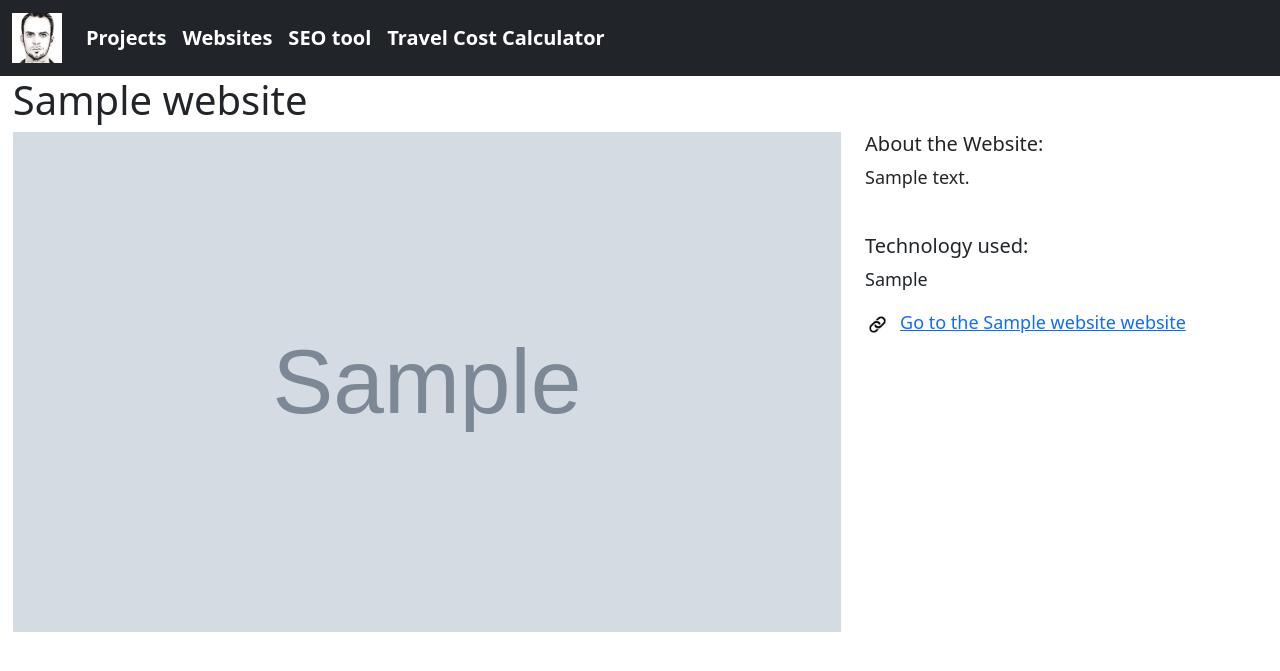
After one commit to sborto86/portfolio, a Django app: a page that uses portfolio/templates/menu.html in a window 1280 px wide. The commit adds this page. Shown: the top 671 px of the page. Run offline with Django 4.2, Linux system fonts and the light colour scheme; tables that the repository leaves empty hold one stand-in row (values such as "Sample post"); grey boxes marked "Sample" are stand-in pictures; some libraries are stand-ins or nearby versions.

Commit message:
Added Websites section

```diff
--- a/portfolio/templates/menu.html
+++ b/portfolio/templates/menu.html
@@ -1,5 +1,5 @@
 {% load static%}
-<nav class="navbar navbar-expand-lg navbar-light bg-light">
+<nav class="navbar navbar-expand-lg navbar-dark bg-dark">
     <div class="container-fluid">
         <!-- Add a logo to the navbar -->
         <a class="navbar-brand" href="#">
@@ -16,6 +16,9 @@
                     <a class="nav-link" href="{% url 'project_index' %}">Projects</a>
                 </li>
                 <li class="nav-item">
+                    <a class="nav-link" href="{% url 'website_index' %}">Websites</a>
+                </li>
+                <li class="nav-item">
                     <a class="nav-link" href="{% url 'keyword_search'%}">SEO tool</a>
                 </li>
                 <li class="nav-item">
--- a/projects/admin.py
+++ b/projects/admin.py
@@ -1,4 +1,6 @@
 from django.contrib import admin
-from .models import Project
+from .models import Project, Website
+
+# Register your models here.
 admin.site.register(Project)
-# Register your models here.
+admin.site.register(Website)
--- a/projects/models.py
+++ b/projects/models.py
@@ -11,4 +11,13 @@ class Project(models.Model):
     github = models.URLField(null=True, blank=True)
     header_scripts = models.TextField(null=True, blank=True)
     descrition_long = models.TextField(null=True, blank=True)
+    demo_slug =  models.SlugField(null=True, blank=True)
 # Create your models here.
+class Website(models.Model):
+    title = models.CharField(max_length=100)
+    description = models.TextField()
+    long_description = models.TextField(null=True, blank=True)
+    technology = models.CharField(max_length=20)
+    image = models.FilePathField(path="static/img/", null=True, blank=True)
+    url = models.URLField(null=True, blank=True)
+    slug = models.SlugField(null=True, blank=True)
--- /dev/null
+++ b/projects/templates/website_detail.html
@@ -0,0 +1,22 @@
+{% extends "base.html" %}
+{% load static %}
+{% block page_content %}
+<h1>{{ website.title }}</h1>
+<div class="row">
+    <div class="col-md-8">
+        <img src="/{{ website.image }}" alt="{{ website.title }}" width="100%">
+    </div>
+    <div class="col-md-4">
+        <h5>About the Website:</h5>
+        <p>{{ website.long_description }}</p>
+        <br>
+        <h5>Technology used:</h5>
+        <p>{{ website.technology }}</p>
+        <a href="{{website.url}}" target="_blank" rel="noopener noreferrer">
+            <p><img src="/static/img/icons/link.png" style="margin-right: 10px;" width=25 height=25/>Go to the {{ website.title }} website</p>
+        </a>
+
+    </div>
+</div>
+<br clear='all'>
+{% endblock %}
--- a/projects/urls.py
+++ b/projects/urls.py
@@ -4,4 +4,6 @@ from . import views
 urlpatterns = [
     path("", views.project_index, name="project_index"),
     path("<slug:slug>/", views.project_detail, name="project_detail"),
+    path("websites", views.website_index, name="website_index"),
+    path("websites/<slug:slug>/", views.website_detail, name="website_detail"),
 ]
--- a/projects/views.py
+++ b/projects/views.py
@@ -1,5 +1,5 @@
 from django.shortcuts import render
-from projects.models import Project
+from projects.models import Project, Website
 
 def project_index(request):
     projects = Project.objects.all()
@@ -14,3 +14,17 @@ def project_detail(request, slug):
         'project': project
     }
     return render(request, 'project_detail.html', context)
+
+def website_index(request):
+    websites = Website.objects.all()
+    context = {
+        'websites': websites
+    }
+    return render(request, 'website_index.html', context)
+
+def website_detail(request, slug):
+    website = Website.objects.get(slug=slug)
+    context = {
+        'website': website
+    }
+    return render(request, 'website_detail.html', context)
--- a/seo_tool/src/add_keyword.py
+++ b/seo_tool/src/add_keyword.py
@@ -86,7 +86,9 @@ def get_google(keyword):
         df = dailydata.get_daily_data(keyword, int(dfr.year), int(dfr.month), int(dto.year),int(dto.month))
         df = df[[keyword]]
     except ResponseError:
-        return "Google has bloqued your request imposible to retrive the historical data, try it again after some minutes"
+        return "Google has blocked your request imposible to retrive the historical data, try it again after some minutes"
+    except KeyError:
+        return "Google has blocked your request imposible to retrive the historical data, try it again after some minutes"
     # getting estimated search value
     standard = find_standard(keyword)
     if df[keyword][standard['date']] == 0:
--- a/static/css/custom-style.css
+++ b/static/css/custom-style.css
@@ -7,3 +7,14 @@
     margin-right: 1%;
     font-size: 18px;
 }
+.nav-item {
+    font-size: 20px;
+    font-weight: 700;
+    color: #c7c6c6;
+}
+.nav-item:hover {
+    background-color: #0d6efd;;
+  }
+  .navbar-dark .navbar-nav a.nav-link {
+    color: #fff;
+}
```
Also changed, not shown: portfolio/settings.py (+17 -0 lines), projects/templates/website_index.html (added, +22 -0 lines), projects/migrations/0004_website_project_demo_slug_alter_project_image.py (added), projects/migrations/0005_website_long_description.py (added), static/img/eschinaspace.png (added), static/img/icons/link.png (added), static/img/logo.png, static/img/sdc.png (added).
